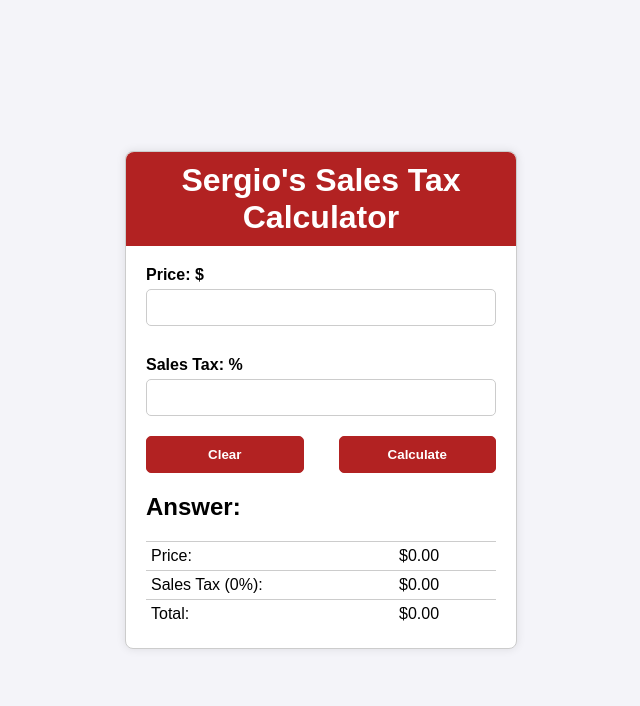
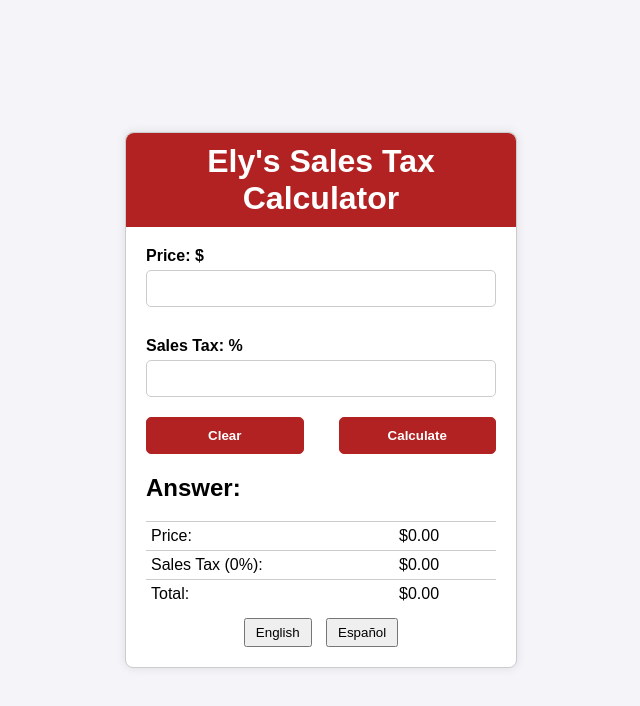
Before and after one commit to sergi337/calculator, a plain HTML site: page index.html in a window 1280 px wide. Shown: the whole page, without its empty margins (319-959 px from the left). Drawn offline with Linux system fonts and the light colour scheme.

Commit message:
Add files via upload

```diff
--- a/index.html
+++ b/index.html
@@ -3,7 +3,7 @@
 <head>
     <meta charset="UTF-8">
     <meta name="viewport" content="width=device-width, initial-scale=1.0">
-    <title>Sergio's Sales Tax Calculator</title>
+    <title>Ely's Sales Tax Calculator / Calculadora de Impuestos de Ventas de Ely</title>
     <style>
         body {
             font-family: Arial, sans-serif;
@@ -94,6 +94,17 @@
             text-align: left;
         }
 
+        .language-toggle {
+            margin-top: 10px;
+            text-align: center;
+        }
+
+        .language-toggle button {
+            padding: 5px 10px;
+            margin: 0 5px;
+            cursor: pointer;
+        }
+
         /* Responsive design */
         @media (max-width: 600px) {
             .calculator {
@@ -118,11 +129,11 @@
 <body>
     <div class="calculator-container">
         <div class="calculator">
-            <h1>Sergio's Sales Tax Calculator</h1>
+            <h1 id="title">Ely's Sales Tax Calculator</h1>
             <form id="taxForm">
-                <label for="price">Price: $</label>
+                <label for="price" id="priceLabel">Price: $</label>
                 <input type="number" id="price" required>
-                <label for="taxRate">Sales Tax: %</label>
+                <label for="taxRate" id="taxRateLabel">Sales Tax: %</label>
                 <input type="number" id="taxRate" required>
                 <div class="buttons">
                     <button type="button" class="btn" onclick="clearFields()">Clear</button>
@@ -130,21 +141,25 @@
                 </div>
             </form>
             <div id="result">
-                <h2>Answer:</h2>
+                <h2 id="answerTitle">Answer:</h2>
                 <table>
                     <tr>
-                        <td>Price:</td>
+                        <td id="priceResultLabel">Price:</td>
                         <td id="priceValue">$0.00</td>
                     </tr>
                     <tr>
-                        <td>Sales Tax (<span id="taxRateValue">0</span>%):</td>
+                        <td id="taxResultLabel">Sales Tax (<span id="taxRateValue">0</span>%):</td>
                         <td id="taxValue">$0.00</td>
                     </tr>
                     <tr>
-                        <td>Total:</td>
+                        <td id="totalResultLabel">Total:</td>
                         <td id="totalValue">$0.00</td>
                     </tr>
                 </table>
+            </div>
+            <div class="language-toggle">
+                <button onclick="setLanguage('en')">English</button>
+                <button onclick="setLanguage('es')">Español</button>
             </div>
         </div>
     </div>
@@ -175,6 +190,46 @@
             document.getElementById('taxValue').innerText = '$0.00';
             document.getElementById('totalValue').innerText = '$0.00';
         }
+
+        function setLanguage(lang) {
+            const translations = {
+                en: {
+                    title: "Ely's Sales Tax Calculator",
+                    priceLabel: "Price: $",
+                    taxRateLabel: "Sales Tax: %",
+                    clearButton: "Clear",
+                    calculateButton: "Calculate",
+                    answerTitle: "Answer:",
+                    priceResultLabel: "Price:",
+                    taxResultLabel: "Sales Tax",
+                    totalResultLabel: "Total:"
+                },
+                es: {
+                    title: "Calculadora de Impuestos de Ventas de Ely",
+                    priceLabel: "Precio: $",
+                    taxRateLabel: "Impuesto de Venta: %",
+                    clearButton: "Limpiar",
+                    calculateButton: "Calcular",
+                    answerTitle: "Respuesta:",
+                    priceResultLabel: "Precio:",
+                    taxResultLabel: "Impuesto de Venta",
+                    totalResultLabel: "Total:"
+                }
+            };
+
+            document.getElementById('title').innerText = translations[lang].title;
+            document.getElementById('priceLabel').innerText = translations[lang].priceLabel;
+            document.getElementById('taxRateLabel').innerText = translations[lang].taxRateLabel;
+            document.querySelector('.btn:nth-child(1)').innerText = translations[lang].clearButton;
+            document.querySelector('.btn:nth-child(2)').innerText = translations[lang].calculateButton;
+            document.getElementById('answerTitle').innerText = translations[lang].answerTitle;
+            document.getElementById('priceResultLabel').innerText = translations[lang].priceResultLabel;
+            document.getElementById('taxResultLabel').innerHTML = `${translations[lang].taxResultLabel} (<span id="taxRateValue">0</span>%):`;
+            document.getElementById('totalResultLabel').innerText = translations[lang].totalResultLabel;
+        }
+
+        // Set default language to English
+        setLanguage('en');
     </script>
 </body>
 </html>
```
